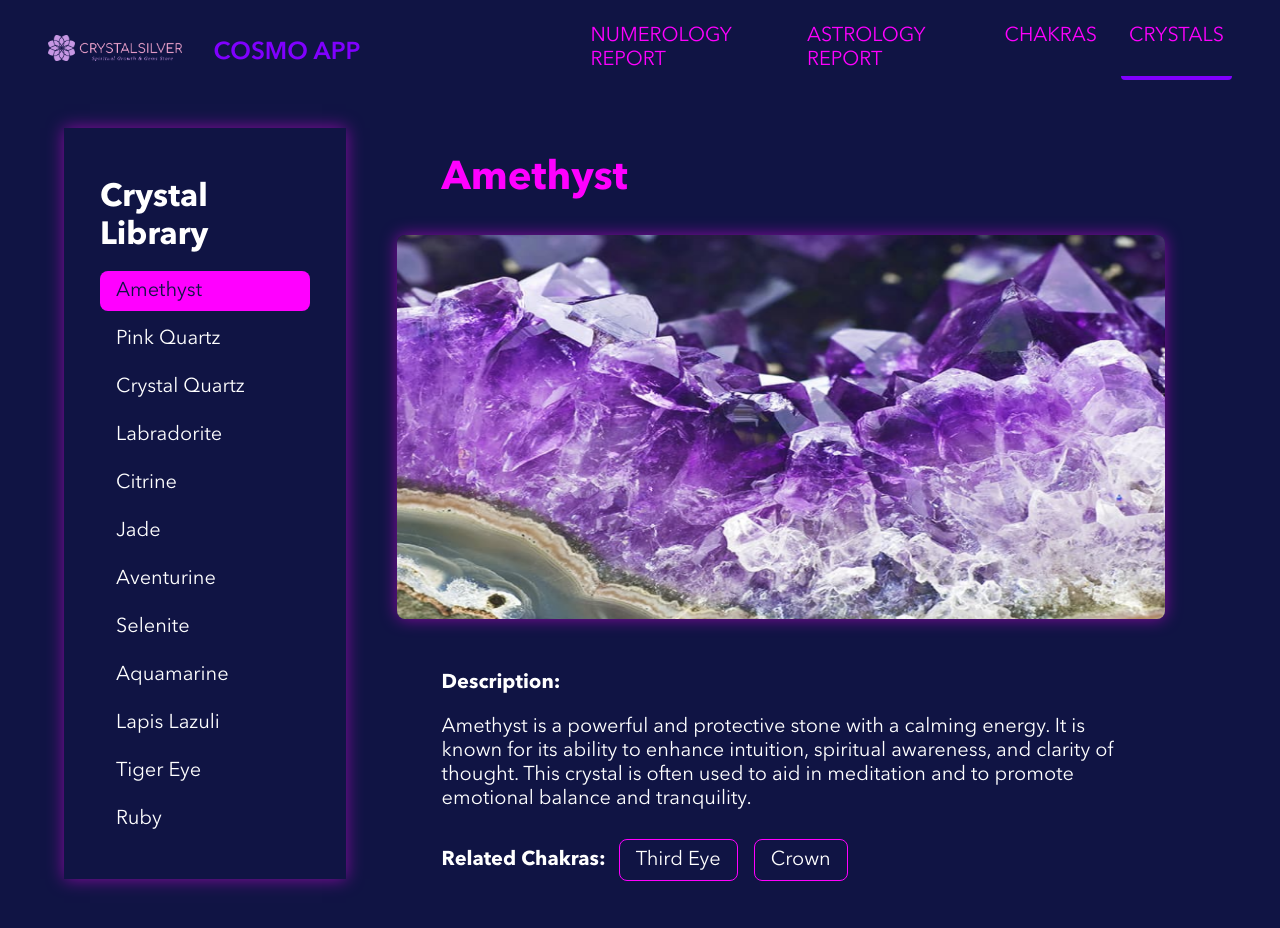
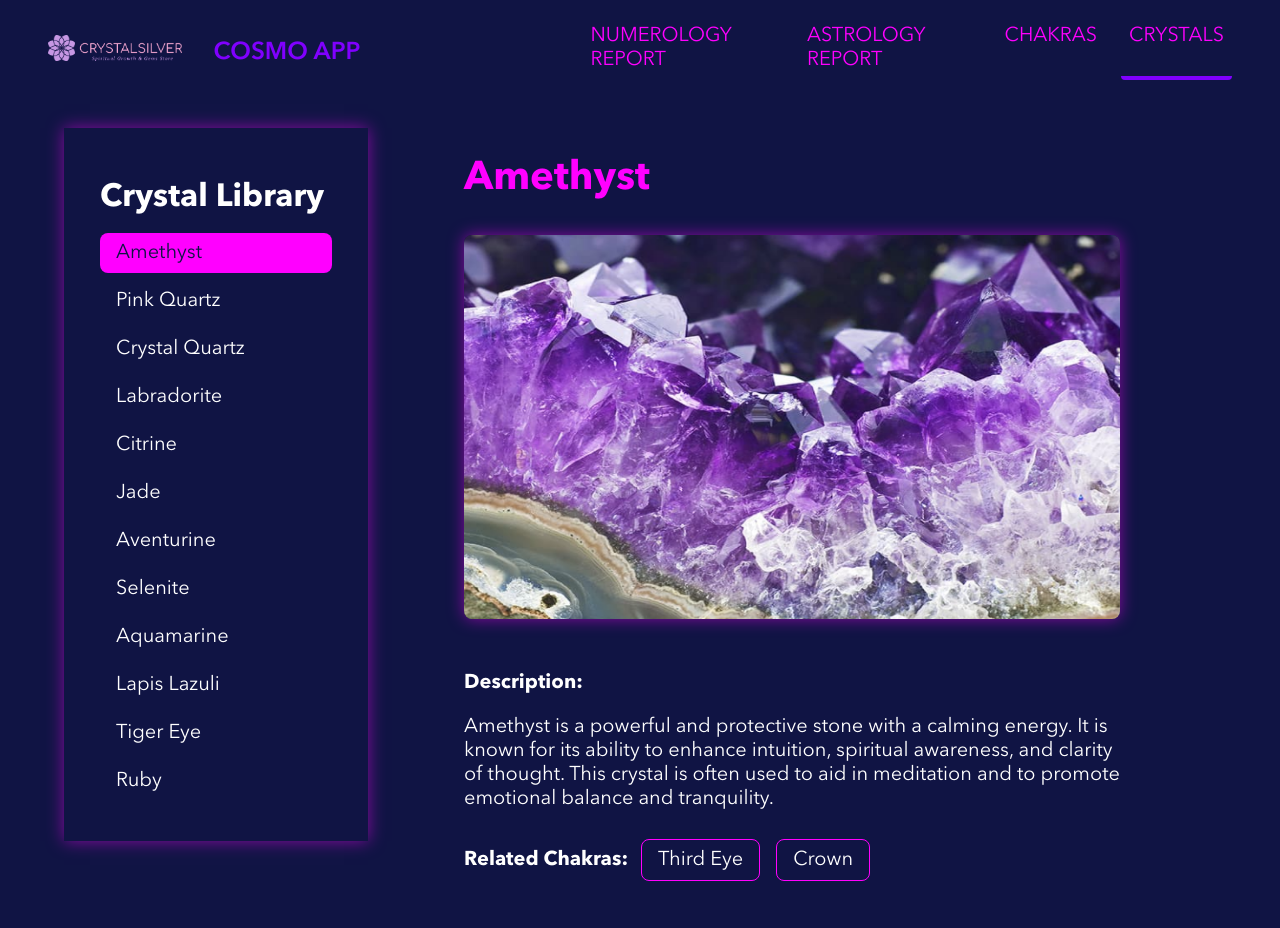
Before and after one commit to hazalsaygili/hazal-saygili-capstone-project, a React (Vite) app: page /crystals/amethyst in a window 1280 px wide. Shown: the top 928 px of the page. Built offline with nearby package versions, Linux system fonts and the light colour scheme.

Commit message:
update styling and assets

```diff
--- a/src/data/Crystals.json
+++ b/src/data/Crystals.json
@@ -32,7 +32,7 @@
     {
       "name": "Jade",
       "description": "Jade is a stone of harmony and balance. It is known for its ability to promote physical healing, emotional stability, and abundance. Jade also supports wisdom and insight, making it a valuable tool for personal growth and healing.",
-      "image": "/crystals/jade.png",
+      "image": "/crystals/jade_new.png",
       "relatedChakras": ["Heart"]
     },
     {
--- a/src/pages/ChakrasPage/ChakrasPage.scss
+++ b/src/pages/ChakrasPage/ChakrasPage.scss
@@ -1,6 +1,5 @@
-@import '../../styles/__mixins';
-@import '../../styles/__variables';
-
+@import "../../styles/__mixins";
+@import "../../styles/__variables";
 
 h3 {
   font-size: 1.5rem;
@@ -22,9 +21,8 @@ h3 {
 .chakras__hero {
   display: flex;
   flex-direction: column;
-  padding: 2rem 4rem;
+  padding: 0 4rem;
   gap: 2rem;
-
 
   @include tablet {
     flex-direction: row;
@@ -35,7 +33,7 @@ h3 {
   width: 100%;
   height: 100%;
   border-radius: 0.5rem;
-  background-image: url('../../assets/Backgrounds/chakrabody.webp');
+  background-image: url("../../assets/Backgrounds/chakrabody.webp");
   background-size: 100% 100%;
   background-position: center;
   background-repeat: no-repeat;
@@ -75,6 +73,13 @@ h3 {
 .chakras__content {
   width: 100%;
   padding: 0.5rem 2rem;
+
+  li {
+    // list-style-type: none;
+    // margin:0;
+    padding: 1.25rem 0rem;
+  }
+
   @include tablet {
     width: 65%;
   }
@@ -86,6 +91,10 @@ h3 {
 
   .chakra__description {
     font-size: 1.25rem;
+
+    h3 {
+      padding: 1.25rem 0rem;
+    }
   }
 
   .chakra__crystals {
@@ -135,7 +144,7 @@ h3 {
 
         img {
           width: 10rem;
-          height:12rem;
+          height: 12rem;
           border-radius: 50%;
           border: 2px solid;
         }
--- a/src/pages/CrystalsPage/CrystalsPage.jsx
+++ b/src/pages/CrystalsPage/CrystalsPage.jsx
@@ -63,7 +63,7 @@ const CrystalsPage = () => {
                   className = "crystals-page__image"
                   src={selectedCrystal.image}
                   alt={selectedCrystal.name}
-                  style={{ width: "48rem", height: "24rem", objectFit: 'fill', borderRadius: '0.5rem', marginBottom: '2rem'
+                  style={{width: "41rem", height: "24rem", objectFit: 'fill', borderRadius: '0.5rem', marginBottom: '2rem'
                   }}
                 />
               <div className="crystals-page__details">
--- a/src/pages/CrystalsPage/CrystalsPage.scss
+++ b/src/pages/CrystalsPage/CrystalsPage.scss
@@ -69,19 +69,27 @@
     .crystals-page__title {
       font-size: 2.5rem;
       color: $neon-pink;
-      padding-left: 4rem;
       margin-bottom: 0;
+
+      @include tablet {
+        padding: 0 4rem;
+
+      }
     }
 
     .crystals-page__content {
       display: flex;
       flex-direction: column;
       align-items: center;
-      padding: 2rem 4rem;
+      padding: 2rem 0rem;
+      @include tablet {
+        padding: 2rem 4rem;
+      }
+
 
       &__details {
         p {
-          margin-bottom: 1rem;
+          margin-bottom: 1.25rem;
         }
       }
 
```
Also changed, not shown: public/crystals/jade_new.png (added).
